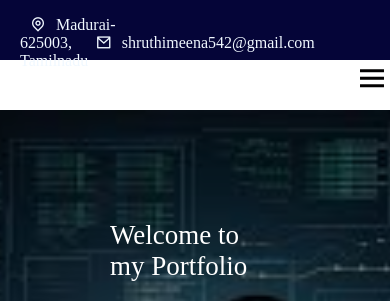
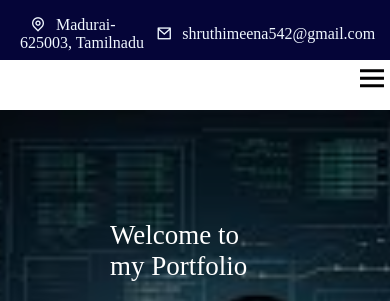
Before and after one commit to ShruthiMeenakshi/Shruthi_Meenakshi, a PHP site: page /home.html in a window 390 px wide. Shown: the top 301 px of the page. Run offline with PHP 8.4, Linux system fonts and the light colour scheme; some libraries are stand-ins or nearby versions.

Commit message:
Update home.css

```diff
--- a/portfolio/Program/home.css
+++ b/portfolio/Program/home.css
@@ -148,6 +148,10 @@ li.nav-link a {
     display: none;
   }
   @media (max-width: 768px) {
+      .address{
+      grid-template-columns: 75% 32% 21%;
+    }
+
     #menu-icon {
       display: block;
       cursor: pointer;
```
